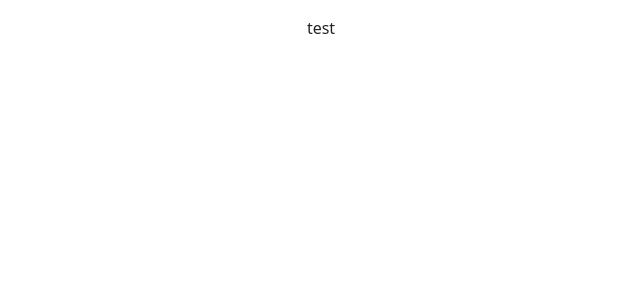
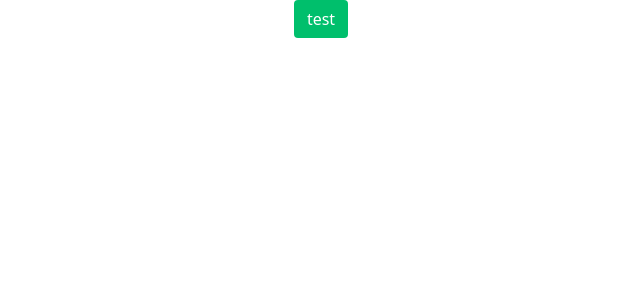
Before and after one commit to pawutj/bookstore_front, a React (Create React App) app: page / in a window 1280 px wide. Shown: the top 300 px of the page, without its empty margins (319-959 px from the left). Built offline with nearby package versions, Linux system fonts and the light colour scheme.

Commit message:
Add styles , Button Component

```diff
--- a/package.json
+++ b/package.json
@@ -11,6 +11,7 @@
     "react-bootstrap": "^2.0.0-beta.5",
     "react-dom": "^17.0.2",
     "react-scripts": "4.0.3",
+    "styled-components": "^5.3.0",
     "web-vitals": "^1.0.1"
   },
   "scripts": {
--- /dev/null
+++ b/src/components/Button/css.js
@@ -0,0 +1,13 @@
+import styled from "styled-components";
+import { colors } from "../../styles/ci";
+
+export const Button = styled.button.attrs(() => ({
+  className: "btn",
+}))`
+  background-color: ${colors.mainColor};
+  color: ${colors.white};
+  :hover {
+    background-color: ${colors.gray};
+    color: ${colors.white};
+  }
+`;
--- a/src/components/Button/index.jsx
+++ b/src/components/Button/index.jsx
@@ -1,8 +1,8 @@
-const Button = () =>{
-    return (
+import { Button } from "./css";
 
-            <button  className ="btn"> test </button>
-    )}
+const ButtonComponent = () =>{
+    return (<Button > test </Button>)
+}
 
 
-export default Button;
+export default ButtonComponent;
--- a/src/components/Navbar/index.jsx
+++ b/src/components/Navbar/index.jsx
@@ -1,9 +1,10 @@
+import Button from "../Button"
+
 const Navbar = () =>{
-    return (<div>
-        <h1>
-            <button  className ="btn"> test </button>
-        </h1>
-    </div>)
+    return (
+        < Button />
+
+    )
 }
 
 
--- a/src/styles/ci.js
+++ b/src/styles/ci.js
@@ -6,4 +6,6 @@ export const colors = {
   font: "#1d6548",
   fontGray: "#5a5a5a",
   link: "#00bf6c",
+  gray: "gray",
+  white: "#FFF",
 };
```
Also changed, not shown: 1 other file (tests, documents, lock files or other folders).
